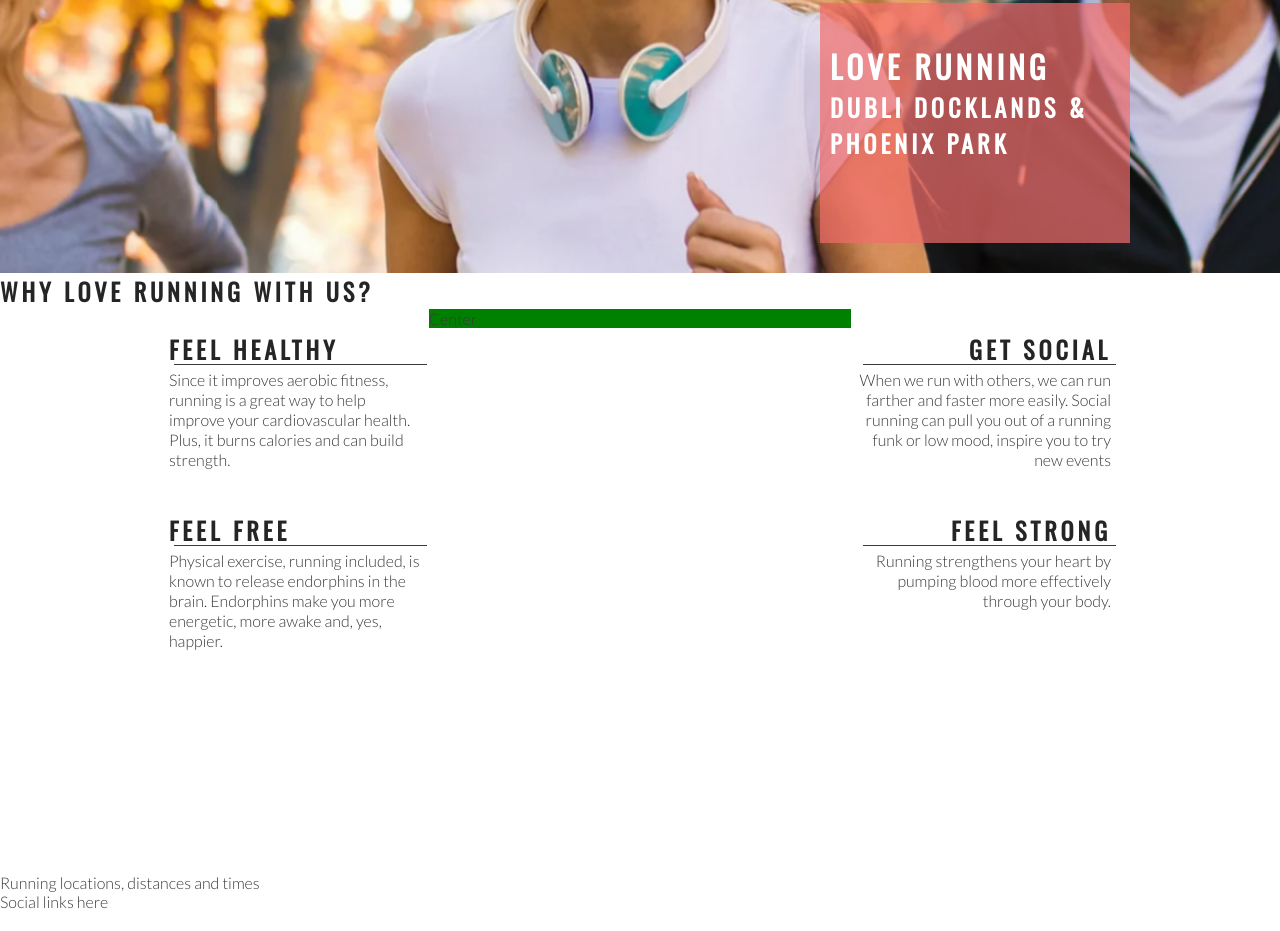
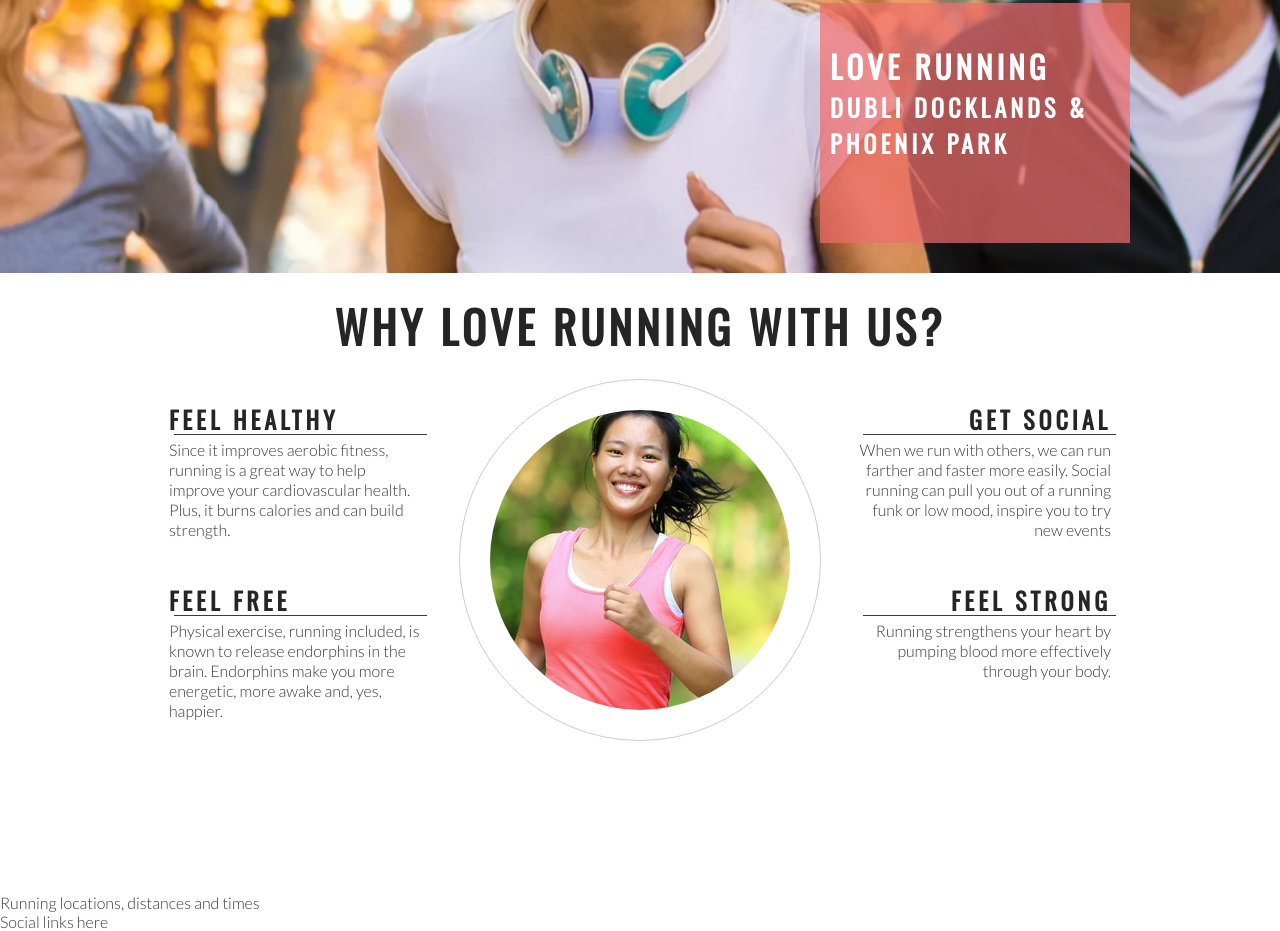
Before and after one commit to rumanaafaz16/love-running, a plain HTML site: page index.html in a window 1280 px wide. Shown: the part 402-1333 px from the top of the page. Drawn offline with nearby package versions, Linux system fonts and the light colour scheme; a web font is replaced by a local one.

Commit message:
Add club ethos central image and style into a cirlce

```diff
--- a/assets/css/style.css
+++ b/assets/css/style.css
@@ -155,7 +155,7 @@ h2 {
 #center-about {
     width: 33%;
     margin: 0 auto;
-    background-color: green;
+
 }
 
 hr {
@@ -188,3 +188,27 @@ hr {
 .right-about-heading p {
     text-align: right;
 }
+
+#welcome {
+    text-align: center;
+    margin: 20px 0;
+    font-size: 280%;
+}
+
+#circle-container {
+    width: 300px;
+    height: 300px;
+    padding: 30px;
+    border-style: solid;
+    border-color: #ccc;
+    border-width: 1px;
+    border-radius: 50%;
+    margin: 0 auto;
+
+}
+
+#circle-cover-bg {
+    background: url('../images/ethos-center-image.jpg') no-repeat center center;
+    height: 100%;
+    border-radius: 50%;
+}
--- a/index.html
+++ b/index.html
@@ -37,7 +37,7 @@
         </div>
     </section>
     <section id="club-ethos">
-        <h1>Why Love Running With us?</h1>
+        <h2 id="welcome">Why Love Running With us?</h2>
         <div id="left-about">
             <div class="left-about-heading">
                 <h2>Feel Healthy</h2>
@@ -72,9 +72,16 @@
             </div>
         </div>
 
-        <div id="center-about">Center </div>
+        <div id="center-about">
+            <div id="circle-container">
+                <div id="circle-cover-bg">
+                    <img src="" alt="">
+                </div>
+            </div>
 
 
+
+        </div>
     </section>
     <section>
         Running locations, distances and times
```
Also changed, not shown: assets/images/ethos-center-image.jpg (added).
